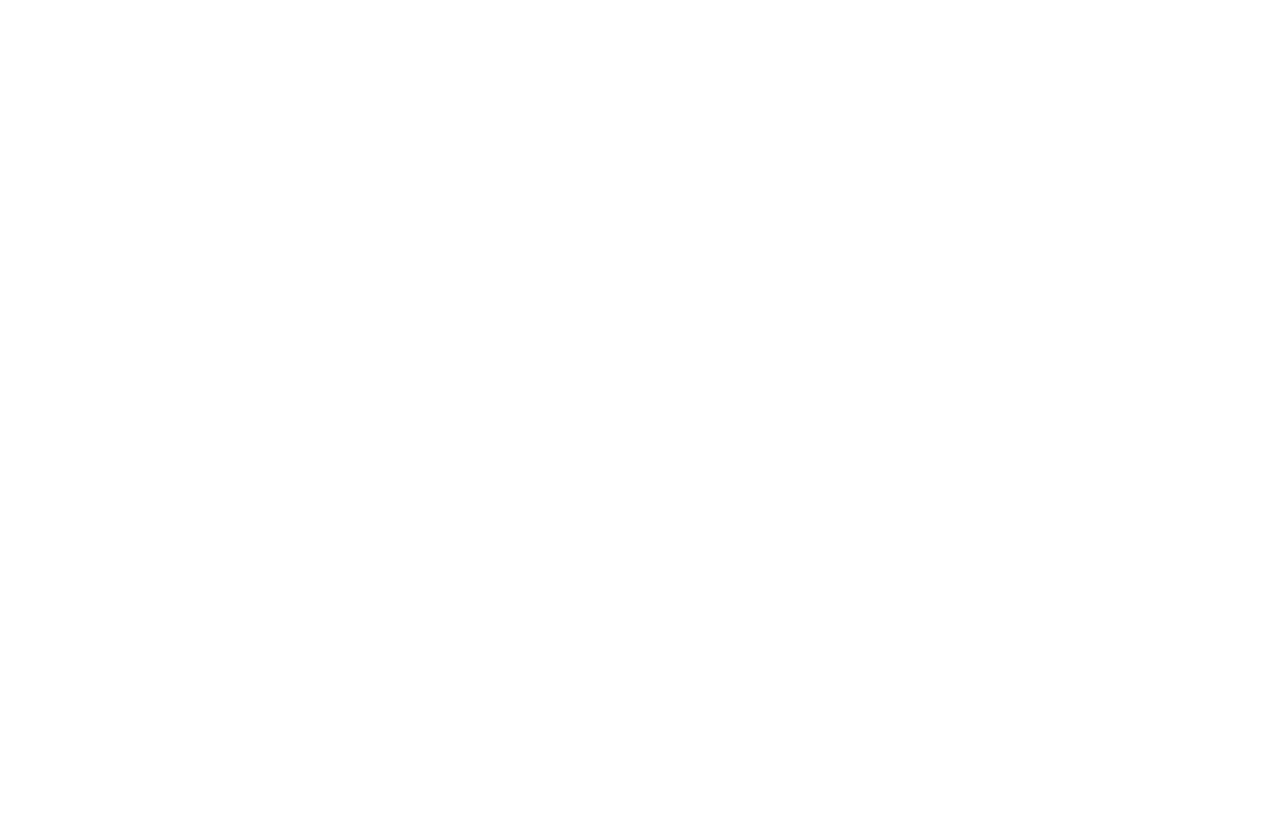
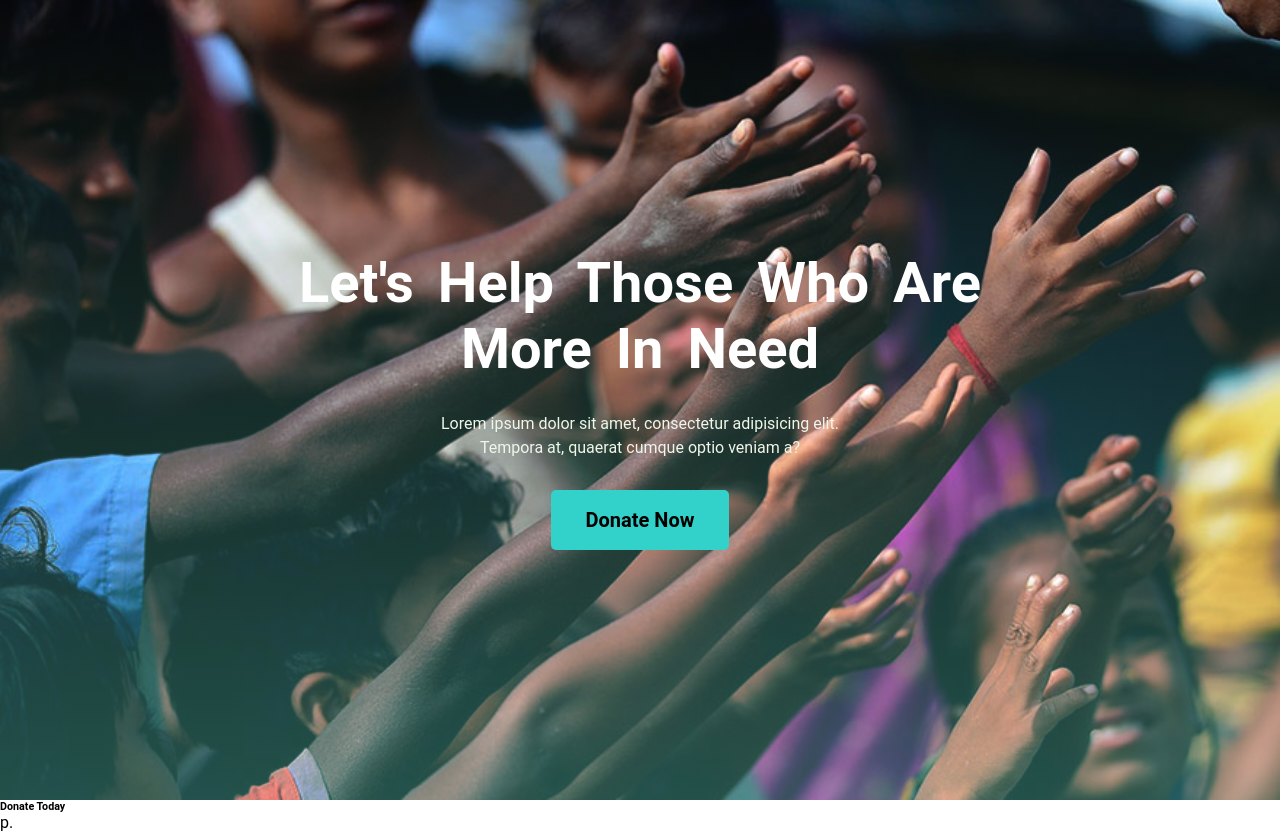
Before and after one commit to symoon007/donate-site-demo, a plain HTML site: page index.html in a window 1280 px wide. Before the commit the page ends 800 px from the top, so only its background shows below. Drawn offline with Linux system fonts and the light colour scheme; files that its build step writes are made by us from their sources.

Commit message:
header section added

```diff
--- a/index.html
+++ b/index.html
@@ -5,9 +5,28 @@
     <meta http-equiv="X-UA-Compatible" content="IE=edge">
     <meta name="viewport" content="width=device-width, initial-scale=1.0">
     <title>Donate Today</title>
-    <link rel="stylesheet" href="donate.css" type="text">
+    <link rel="stylesheet" href="styles/donate.css">
+    <link rel="preconnect" href="https://fonts.googleapis.com">
+<link rel="preconnect" href="https://fonts.gstatic.com" crossorigin>
 </head>
 <body>
+    <header class="header-container">
+        <div class="banner-content">
+            <h1 class="banner-title">Let's Help Those Who Are <br> More In Need</h1>
+                <p class="primary-description">Lorem ipsum dolor sit amet, consectetur adipisicing elit. <br> Tempora at, quaerat cumque optio veniam a?</p>
+            <div class="btn-donate"><button class="btn-primary">Donate Now</button></div>
 
+        </div>
+    </header>
+    <!-- main section start -->
+
+    <main>
+        <section>
+            <div class="donate-container">
+                <h6 class="section-title">Donate Today</h6>
+                p.
+            </div>
+        </section>
+    </main>
 </body>
 </html>
--- a/styles/donate.css
+++ b/styles/donate.css
@@ -0,0 +1,46 @@
+*{
+    font-family: 'Roboto', sans-serif;
+    margin: 0;
+    padding: 0;
+
+}
+.btn-primary {
+    padding:18px 35px;
+    font-size: 20px;
+    font-weight: 600;
+    border-radius: 5px;
+    border: 0;
+    background-color: rgb(50, 209, 201);
+}
+/* header styles */
+.header-container {
+    background-image: linear-gradient(rgba(13, 14, 13, 0.5), rgba(80, 187, 171, 0.432)),
+            url('../images/donation13.jpg');
+    width: 100%;
+    height: 100vh;
+    background-size: cover;
+    background-repeat: no-repeat;
+    background-blend-mode:lighten;
+    display: flex;
+ margin: 0 auto;
+ justify-content: center;
+ text-align: center;
+ align-items: center;
+}
+.banner-content {
+
+}
+.banner-title {
+    font-size: 3.5rem;
+    font-weight: 700;
+    word-spacing: 10px;
+    color: white;
+}
+.primary-description {
+    color: rgb(239, 247, 234);
+    margin-bottom: 30px;
+    margin-top: 30px;
+    line-height: 1.5;
+}
+
+/* main section styles */
```
